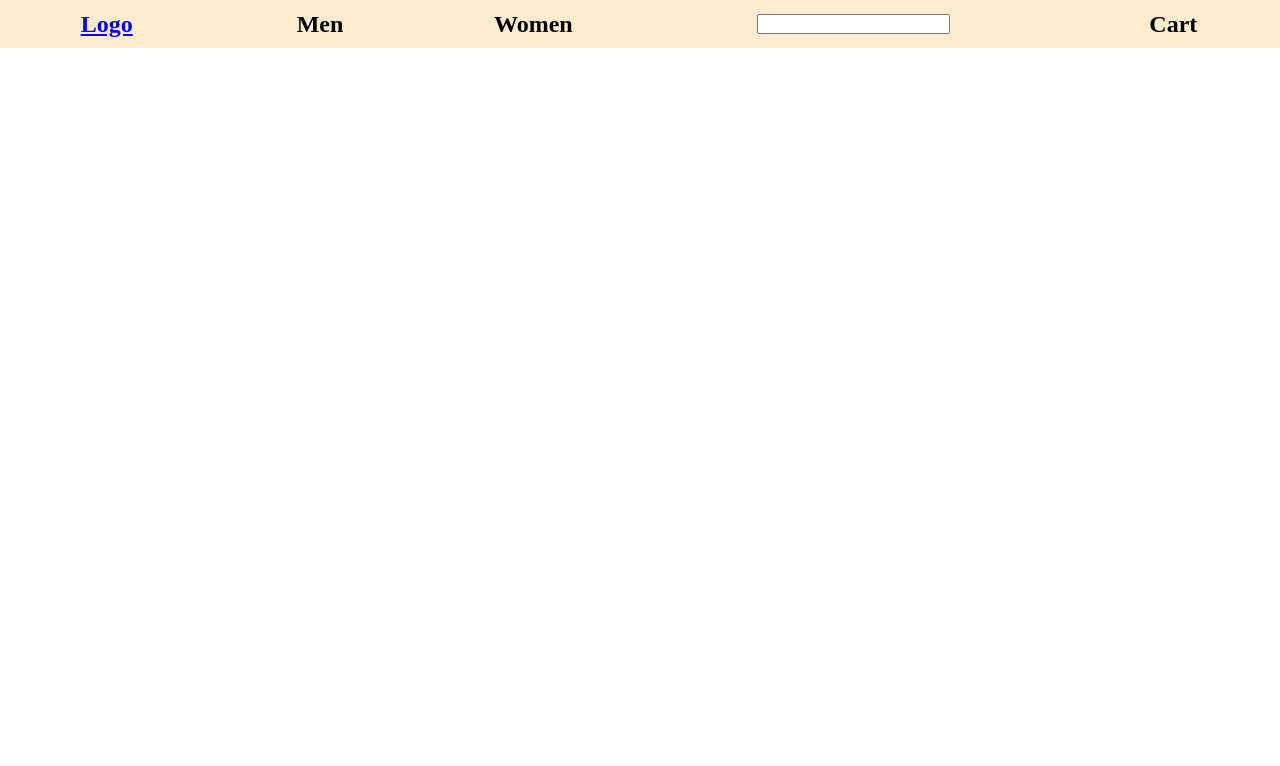
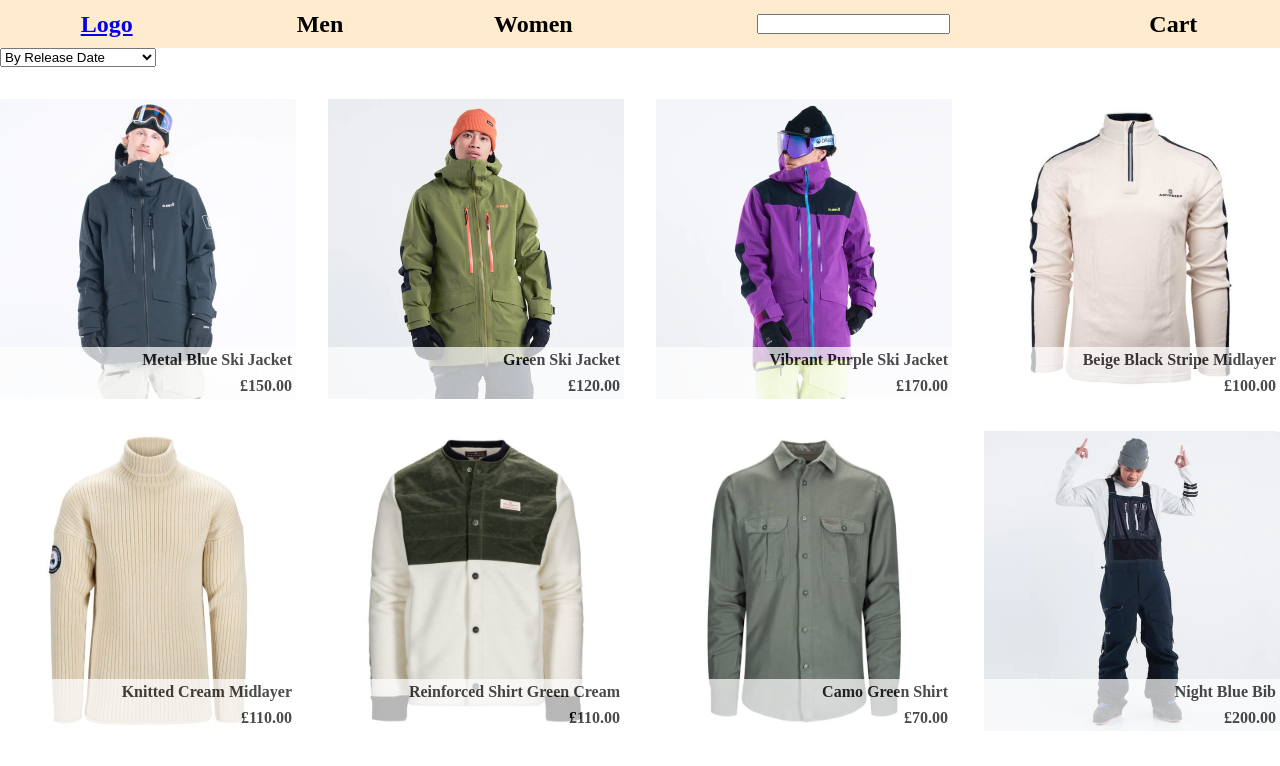
Before and after one commit to lewisjsmith/online-shop, a React (Vite) app: page /men/accessories in a window 1280 px wide. Shown: the top 766 px of the page. Built offline with nearby package versions, Linux system fonts and the light colour scheme.

Commit message:
Sorts by price and alphabetical order.

```diff
--- a/src/components/StorePage.jsx
+++ b/src/components/StorePage.jsx
@@ -10,6 +10,7 @@ export default function StorePage() {
 
     const { products } = useContext(ShopContext);
 
+    const [productSort, setProductSort] = useState(null);
     const [productList, setProductList] = useState([]);
 
     useEffect(() => {
@@ -19,26 +20,78 @@ export default function StorePage() {
     const obj = useLocation();
     const categoriesList = createFilter(obj.pathname);
 
+    function handleChange(e) {
+        setProductSort(e.target.value);
+    }
+
+    const sortedProducts = productSort ? productList.sort((a, b) => {
+        switch (productSort) {
+            case ("highest"):
+                if (a.price < b.price) {
+                    return 1
+                } else if (a.price > b.price) {
+                    return -1
+                } else {
+                    return 0;
+                }
+                break;
+            case ("lowest"):
+                if (a.price < b.price) {
+                    return -1
+                } else if (a.price > b.price) {
+                    return 1
+                } else {
+                    return 0;
+                }
+                break;
+            case ("az"):
+                if (a.value.charAt(0) < b.value.charAt(0)) {
+                    return -1
+                } else if (a.value.charAt(0) > b.value.charAt(0)) {
+                    return 1
+                } else {
+                    return 0;
+                }
+                break;
+            case ("za"):
+                if (a.value.charAt(0) < b.value.charAt(0)) {
+                    return 1
+                } else if (a.value.charAt(0) > b.value.charAt(0)) {
+                    return -1
+                } else {
+                    return 0;
+                }
+        }
+    }) : productList;
+
     return (
+        <div>
+            <select onChange={handleChange}>
+                <option value={null}>By Release Date</option>
+                <option value={"highest"}>Price highest to lowest</option>
+                <option value={"lowest"}>Price lowest to highest</option>
+                <option value={"az"}>Name A to Z</option>
+                <option value={"za"}>Name Z to A</option>
+            </select>
             <ul className={styles["store-list"]}>
-            {categoriesList.length === 2 ? (
+                {sortedProducts.length === 2 ? (
                     productList.filter(item => item.categories.includes(categoriesList[0]))
                         .filter(item => item.categories.includes(categoriesList[1])).map(item => {
                             {
                                 return (
                                     <li className={styles["list-item"]} key={item.value}>
-                                    <Card item={item} src={item.srcOne} price={item.price}/>
+                                        <Card item={item} src={item.srcOne} price={item.price} />
                                     </li>
                                 );
                             }
                         })
                 ) : (
-                productList
+                    sortedProducts
                         .filter(item => item.categories.includes(categoriesList[0])).map(item => {
                             {
                                 return (
                                     <li className={styles["list-item"]} key={item.value}>
-                                    <Card item={item} src={item.srcOne} price={item.price}/>
+                                        <Card item={item} src={item.srcOne} price={item.price} />
                                     </li>
                                 );
                             }
@@ -47,5 +100,6 @@ export default function StorePage() {
                 )
                 }
             </ul>
+        </div>
     );
 }
```
Lines whose indentation alone changed are shown as unchanged.
